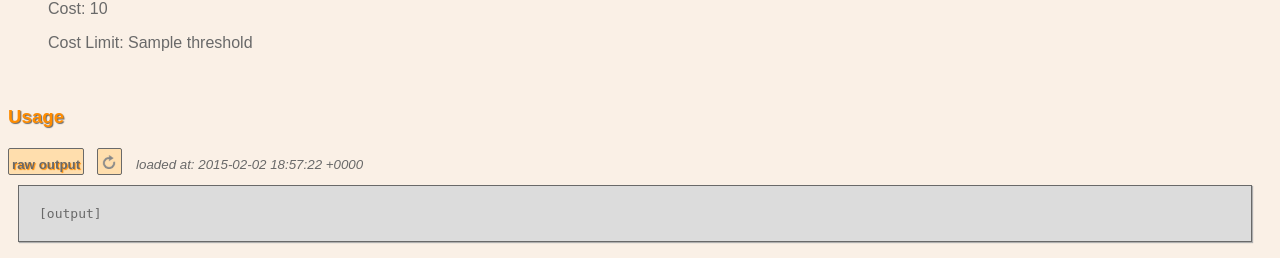
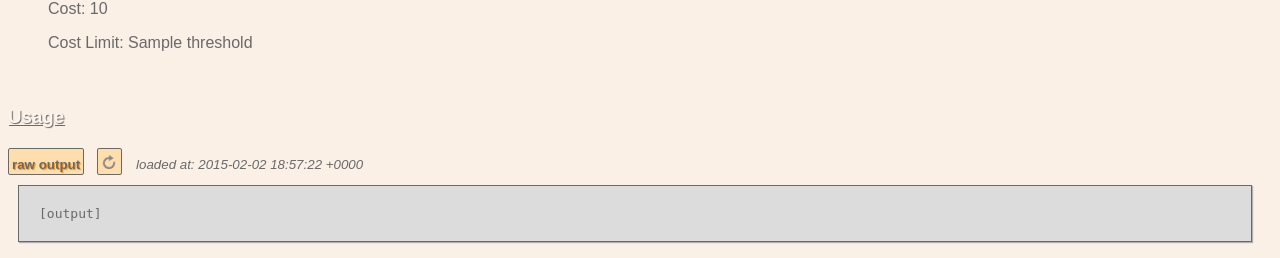
Before and after one commit to MeltwaterArchive/ds-manager, a Flask app: template templates/console.html in a window 1280 px wide, with the pointer over the restyled element. Shown: the part 359-617 px from the top of the page. Run offline with Flask 2, Linux system fonts and the light colour scheme; the template is opened without the code that fills it: most values are stand-ins (such as "Sample title", 1, 10 or a date in 2020); data that the repository does not hold is empty; some libraries are stand-ins or nearby versions.

Commit message:
update section hover colors

```diff
--- a/templates/console.html
+++ b/templates/console.html
@@ -180,8 +180,8 @@ td {
 }
 
 .section:hover h3{
-  color:darkorange;
-  text-decoration: bold;
+  color:seashell;
+  text-decoration: underline;
   cursor:pointer;
   text-shadow: 1px 1px 1px dimgrey;
 }
```
